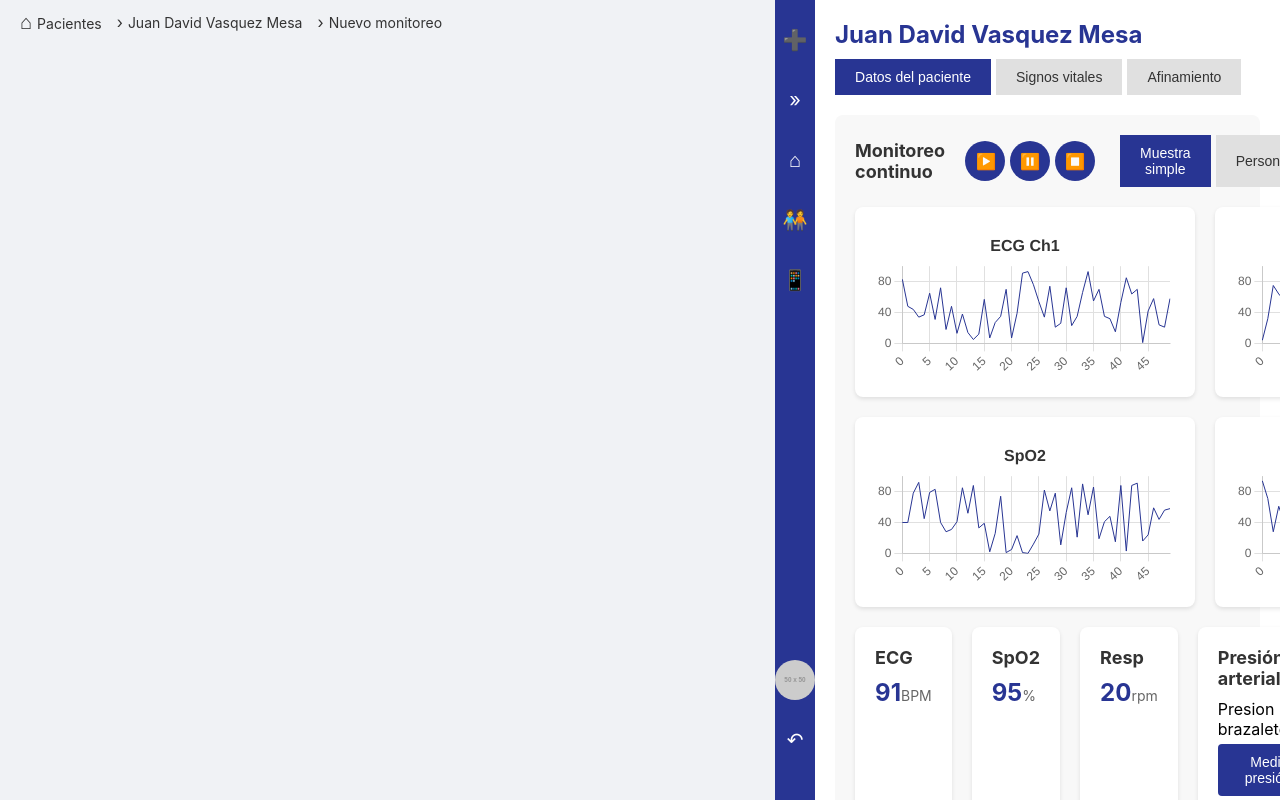
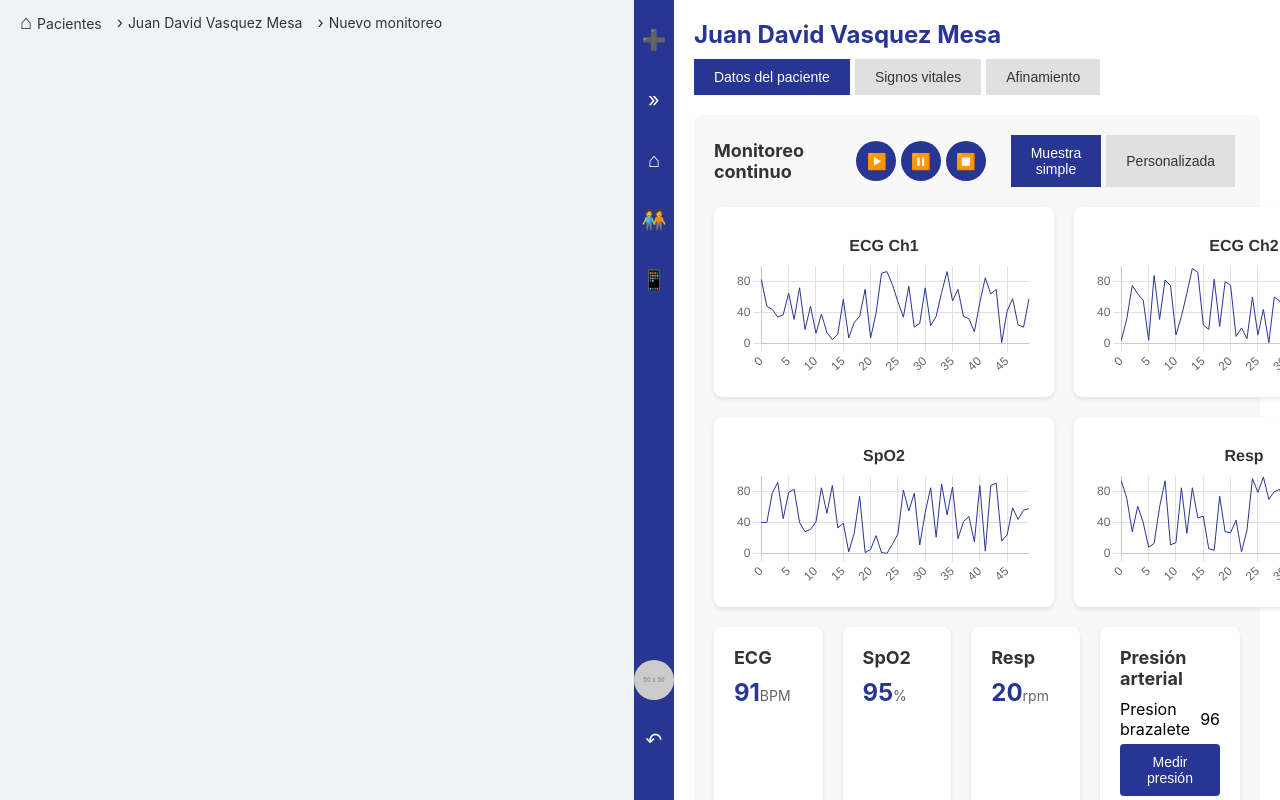
Before and after one commit to bionanoelectronica/copia-pipec-prueba, a React (Vite) app: page / in a window 1280 px wide. Built offline with nearby package versions, Linux system fonts and the light colour scheme.

Commit message:
Initial commit from your app

```diff
--- a/src/components/Dashboard.css
+++ b/src/components/Dashboard.css
@@ -2,11 +2,4 @@
       display: flex;
       height: 100vh;
       width: 100vw;
-      overflow: hidden;
     }
-
-    @media (min-width: 768px) {
-      .dashboard {
-        width: 100vw;
-      }
-    }
--- a/src/components/MainContent.css
+++ b/src/components/MainContent.css
@@ -2,4 +2,5 @@
       flex-grow: 1;
       padding: 20px;
       overflow-y: auto;
+      width: calc(100vw - 60px);
     }
```
